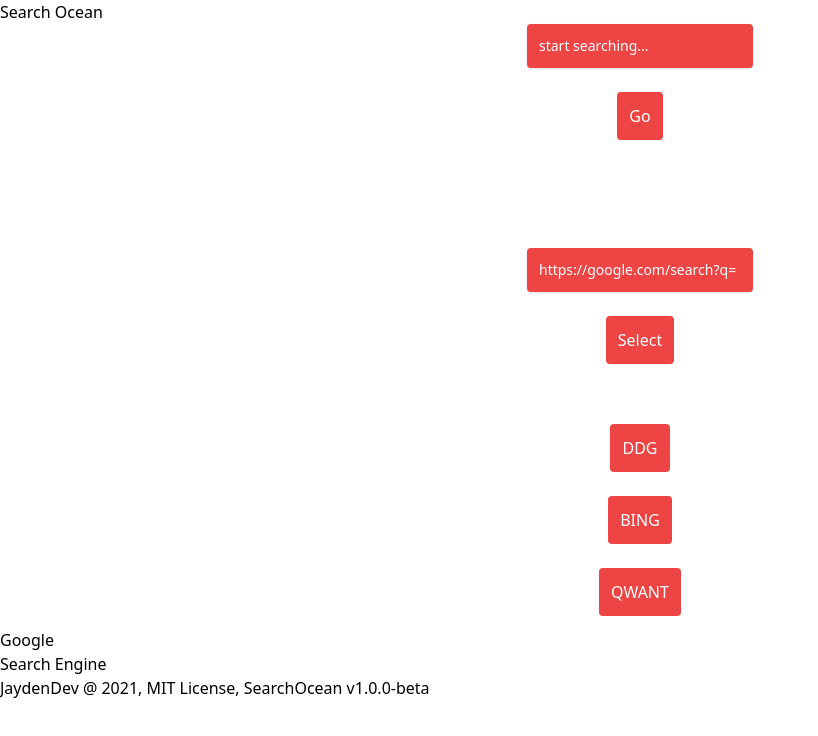
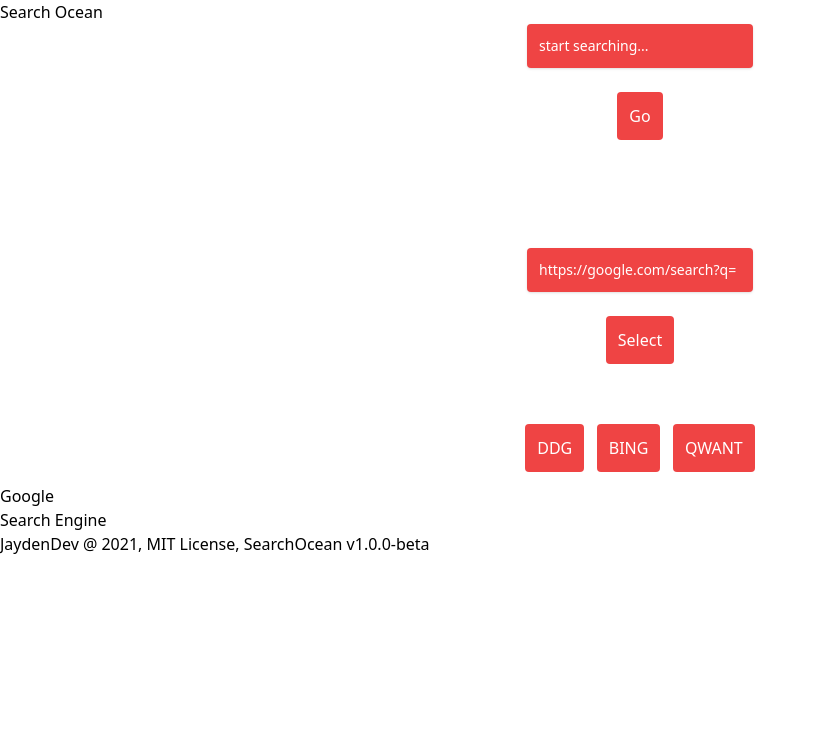
Before and after one commit to hello-smile6/searchocean, a plain HTML site: page index.html in a window 1280 px wide. Shown: the whole page, without its empty margins (0-818 px from the left). Drawn offline with nearby package versions, Linux system fonts and the light colour scheme.

Commit message:
Make buttons centered

```diff
--- /dev/null
+++ b/index.css
@@ -0,0 +1,17 @@
+.search-engines {
+    padding-left: auto !important;
+    padding-right: auto !important;
+    display: block !important;
+    text-align: center !important;
+}
+.search-engines > * {
+    text-transform: uppercase !important;
+    padding-left: auto !important;
+    padding-right: auto !important;
+    display: inline !important;
+}
+/* Not working. Will come back to it later. - 9pfs
+#header > h1 {
+    font-size: 5rem;
+}
+*/
--- a/index.html
+++ b/index.html
@@ -1,15 +1,16 @@
-<!DOCTYPE HTML>
-<HTML>
+<!DOCTYPE html>
+<html>
 
-<Head>
-    <Title>SearchOcean</Title>
+<head>
+    <title>SearchOcean</title>
     <script src="https://cdn.tailwindcss.com"></script>
     <script src="backend.js"></script>
     <link rel="icon" type="image/x-icon" href="favicon.png">
+    <link href="index.css" rel="stylesheet">
     <link href="https://maxcdn.bootstrapcdn.com/font-awesome/4.6.3/css/font-awesome.min.css" rel="stylesheet" />
-</Head>
+</head>
 
-<Body>
+<body>
     <div id="header">
         <h1> Search Ocean </h1>
     </div>
@@ -45,11 +46,11 @@
     </div>
     <br>
     <br>
-    <div class="grid place-items-center flex w- flex-wrap items-stretch mb-3 content-center">
+    <div class="grid place-items-center flex w- flex-wrap items-stretch mb-3 content-center search-engines">
         <button class="px-3 py-3 w-50 bg-red-500 text-white rounded" onClick="ddg()" id="ddg">DDG</button>
-        &nbsp
-        <button class="px-3 py-3 w-50 bg-red-500 text-white rounded" onClick="bing()" id="bing">BING</button>
-        &nbsp
+        &nbsp;
+        <button class="px-3 py-3 w-50 bg-red-500 text-white rounded" onClick="bing()" id="bing">Bing</button>
+        &nbsp;
         <button class="px-3 py-3 w-50 bg-red-500 text-white rounded" onClick="qwant()" id="qwant">QWANT</button>
     </div>
     <div class="card-left">
@@ -77,4 +78,5 @@
         </div>
     -->
 
-</Body>
+</body>
+</html>
```
